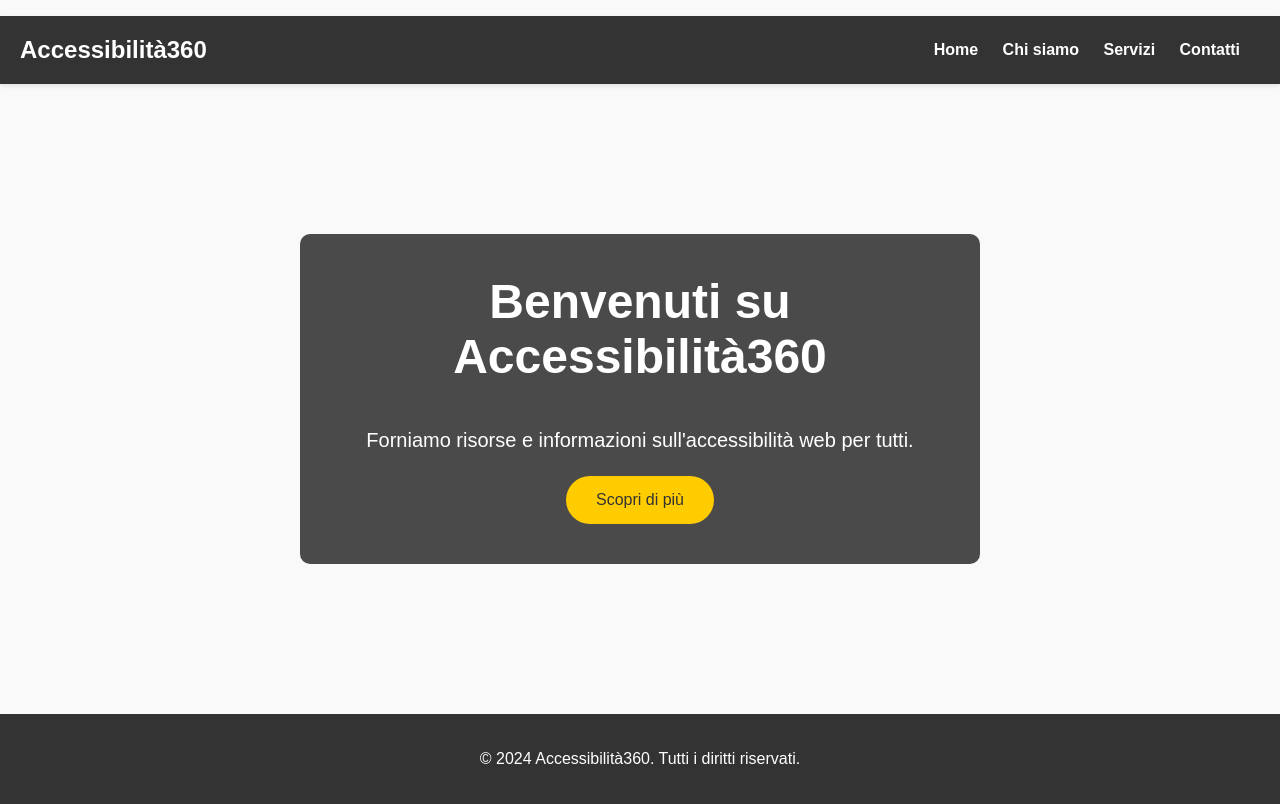
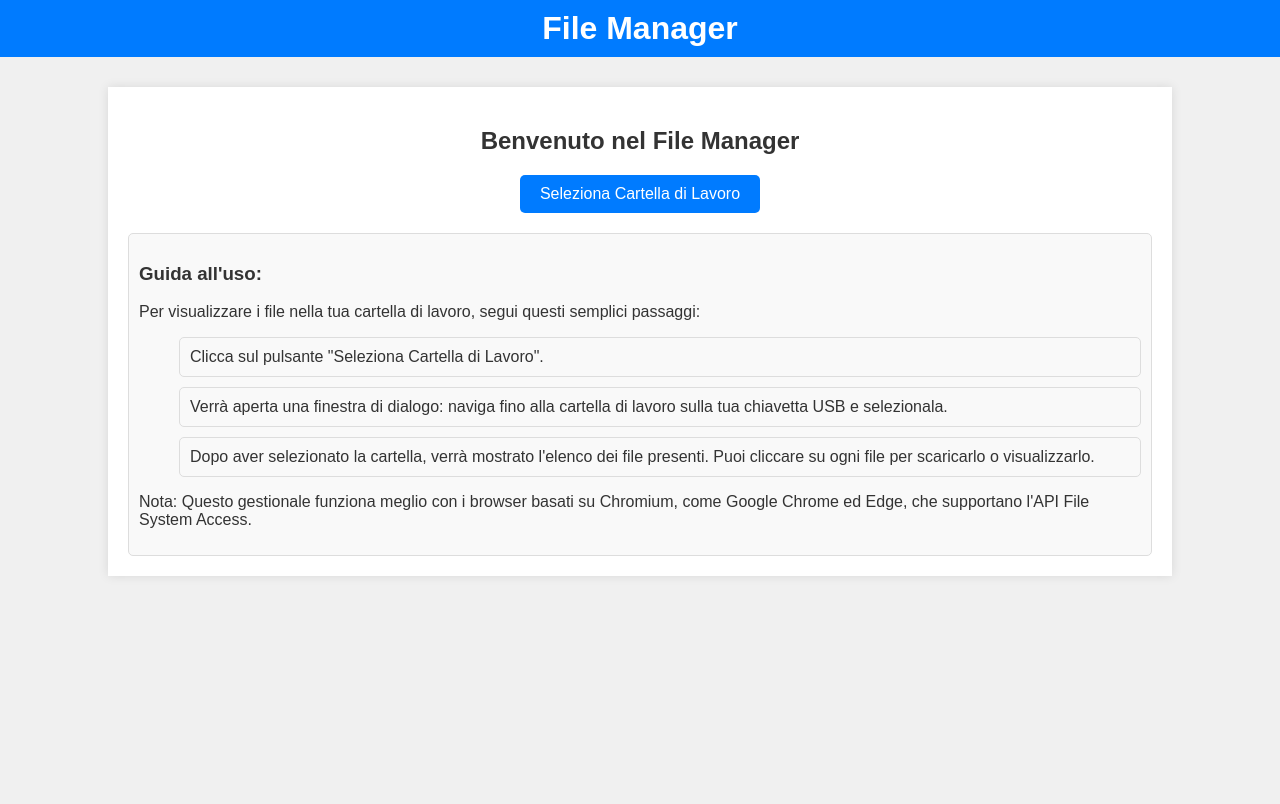
Before and after one commit to gabrieljonesdeve/ACCURA, a plain HTML site: page index.html in a window 1280 px wide. Drawn offline with Linux system fonts and the light colour scheme.

Commit message:
Update index.html

```diff
--- a/index.html
+++ b/index.html
@@ -3,36 +3,139 @@
 <head>
     <meta charset="UTF-8">
     <meta name="viewport" content="width=device-width, initial-scale=1.0">
-    <title>Accessibilità360</title>
-    <link rel="stylesheet" href="styles.css">
-    <script defer src="script.js"></script>
+    <title>File Manager</title>
+    <style>
+        body {
+            font-family: Arial, sans-serif;
+            background-color: #f0f0f0;
+            margin: 0;
+            padding: 0;
+        }
 
-    <p style="background-image: url('https://citynews-romatoday.stgy.ovh/~media/horizontal-mid/7331511758921/auto-colosseo.jpg');">
+        header {
+            background-color: #007BFF;
+            color: white;
+            padding: 10px 0;
+            text-align: center;
+        }
 
+        header h1 {
+            margin: 0;
+        }
+
+        .container {
+            width: 80%;
+            margin: 30px auto;
+            background-color: #fff;
+            padding: 20px;
+            box-shadow: 0 0 10px rgba(0, 0, 0, 0.1);
+        }
+
+        h2 {
+            text-align: center;
+            color: #333;
+            margin-bottom: 20px;
+        }
+
+        ul {
+            list-style-type: none;
+            padding: 0;
+        }
+
+        li {
+            background-color: #f9f9f9;
+            margin: 10px 0;
+            padding: 10px;
+            border: 1px solid #ddd;
+            border-radius: 5px;
+            display: flex;
+            justify-content: space-between;
+            align-items: center;
+        }
+
+        li a {
+            text-decoration: none;
+            color: #007BFF;
+        }
+
+        li a:hover {
+            text-decoration: underline;
+        }
+
+        .button-container {
+            text-align: center;
+            margin: 20px 0;
+        }
+
+        button {
+            padding: 10px 20px;
+            font-size: 16px;
+            cursor: pointer;
+            background-color: #007BFF;
+            color: white;
+            border: none;
+            border-radius: 5px;
+        }
+
+        button:hover {
+            background-color: #0056b3;
+        }
+
+        .guide {
+            margin-top: 20px;
+            padding: 10px;
+            background-color: #f9f9f9;
+            border: 1px solid #ddd;
+            border-radius: 5px;
+            color: #333;
+        }
+    </style>
 </head>
 <body>
     <header>
-        <nav>
-            <h1>Accessibilità360</h1>
-            <ul>
-                <li><a href="#">Home</a></li>
-                <li><a href="#">Chi siamo</a></li>
-                <li><a href="#">Servizi</a></li>
-                <li><a href="#">Contatti</a></li>
-            </ul>
-        </nav>
+        <h1>File Manager</h1>
     </header>
+    <div class="container">
+        <h2>Benvenuto nel File Manager</h2>
+        <div class="button-container">
+            <button id="select-folder">Seleziona Cartella di Lavoro</button>
+        </div>
+        <ul id="file-list">
+            <!-- Elenco dei file verrà generato dinamicamente qui -->
+        </ul>
+        <div class="guide">
+            <h3>Guida all'uso:</h3>
+            <p>Per visualizzare i file nella tua cartella di lavoro, segui questi semplici passaggi:</p>
+            <ol>
+                <li>Clicca sul pulsante "Seleziona Cartella di Lavoro".</li>
+                <li>Verrà aperta una finestra di dialogo: naviga fino alla cartella di lavoro sulla tua chiavetta USB e selezionala.</li>
+                <li>Dopo aver selezionato la cartella, verrà mostrato l'elenco dei file presenti. Puoi cliccare su ogni file per scaricarlo o visualizzarlo.</li>
+            </ol>
+            <p>Nota: Questo gestionale funziona meglio con i browser basati su Chromium, come Google Chrome ed Edge, che supportano l'API File System Access.</p>
+        </div>
+    </div>
 
-    <section class="hero">
-        <div class="hero-content">
-            <h1>Benvenuti su Accessibilità360</h1>
-            <p>Forniamo risorse e informazioni sull'accessibilità web per tutti.</p>
-            <a href="#" class="cta-button">Scopri di più</a>
-        </div>
-    </section>
+    <script>
+        document.getElementById('select-folder').addEventListener('click', async () => {
+            const dirHandle = await window.showDirectoryPicker();
+            const fileList = document.getElementById('file-list');
+            fileList.innerHTML = ''; // Svuota l'elenco dei file
+            await listFiles(dirHandle);
+        });
 
-    <footer>
-        <p>&copy; 2024 Accessibilità360. Tutti i diritti riservati.</p>
-    </footer>
+        async function listFiles(dirHandle) {
+            for await (const entry of dirHandle.values()) {
+                if (entry.kind === 'file') {
+                    const fileItem = document.createElement('li');
+                    const fileLink = document.createElement('a');
+                    fileLink.href = URL.createObjectURL(await entry.getFile());
+                    fileLink.textContent = entry.name;
+                    fileLink.download = entry.name;
+                    fileItem.appendChild(fileLink);
+                    document.getElementById('file-list').appendChild(fileItem);
+                }
+            }
+        }
+    </script>
 </body>
 </html>
```
